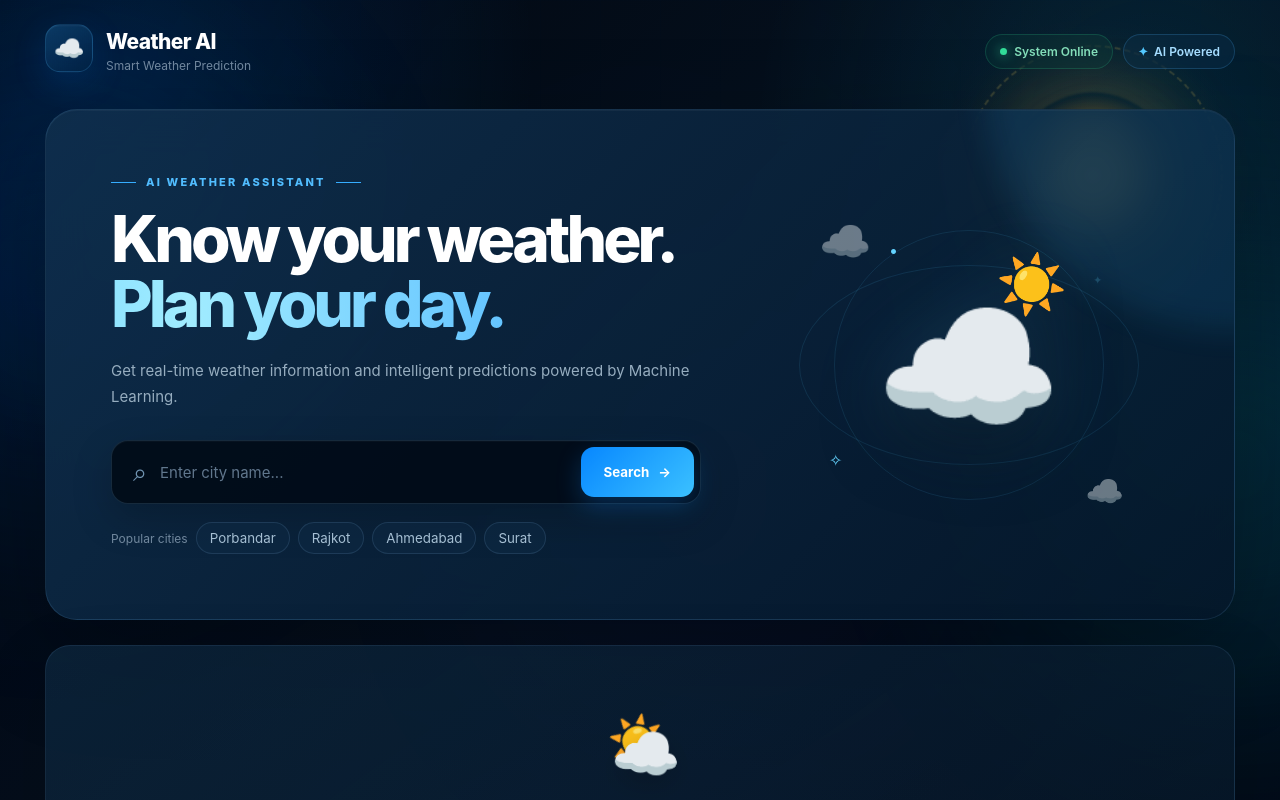
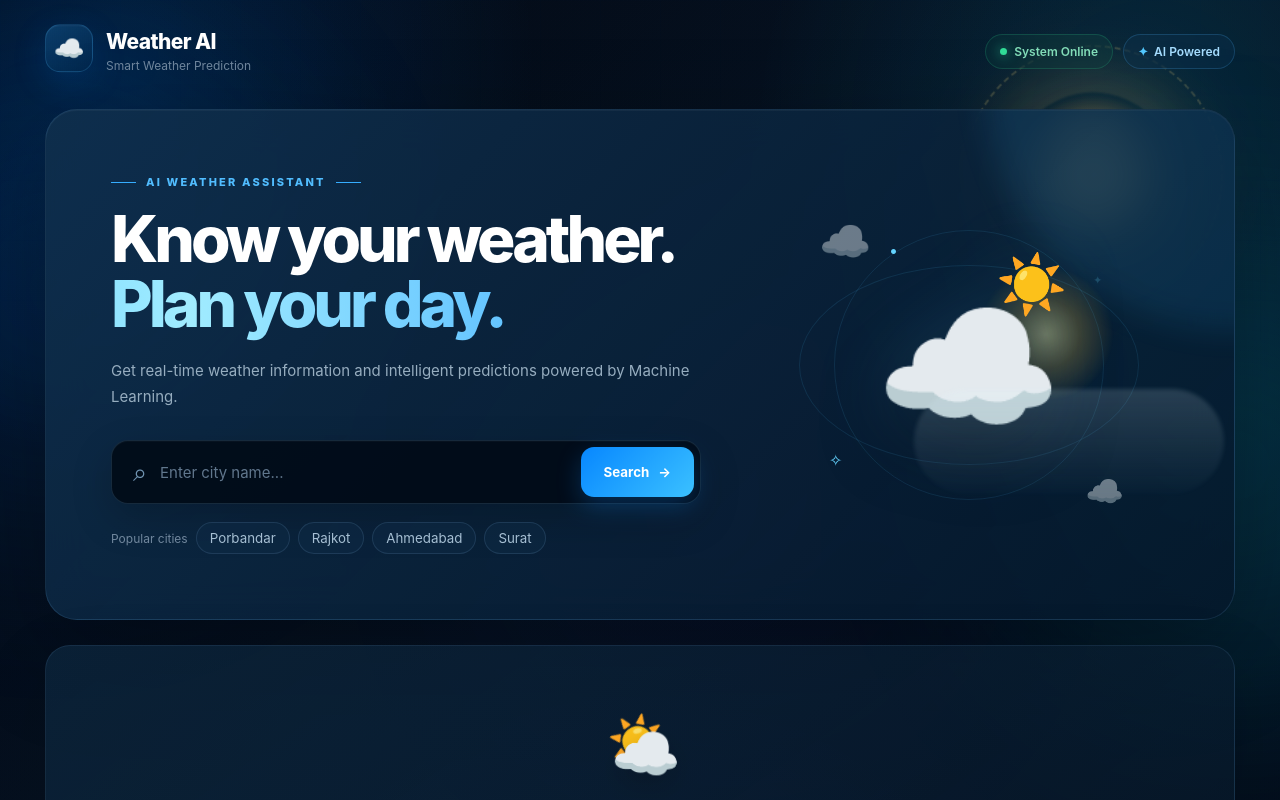
Before and after one commit to RadiyaBhavesh/Weather_App--React-Python, a React (Vite) app in the folder Fontend/: page / in a window 1280 px wide. Shown: the top 800 px of the page. Built offline with nearby package versions, Linux system fonts and the light colour scheme.

Commit message:
Load desktop weather animation visibility fix

```diff
--- a/Fontend/src/index.css
+++ b/Fontend/src/index.css
@@ -1,3 +1,5 @@
+@import "./DesktopWeatherFix.css";
+
 html {
   scroll-behavior: smooth;
 }
```
